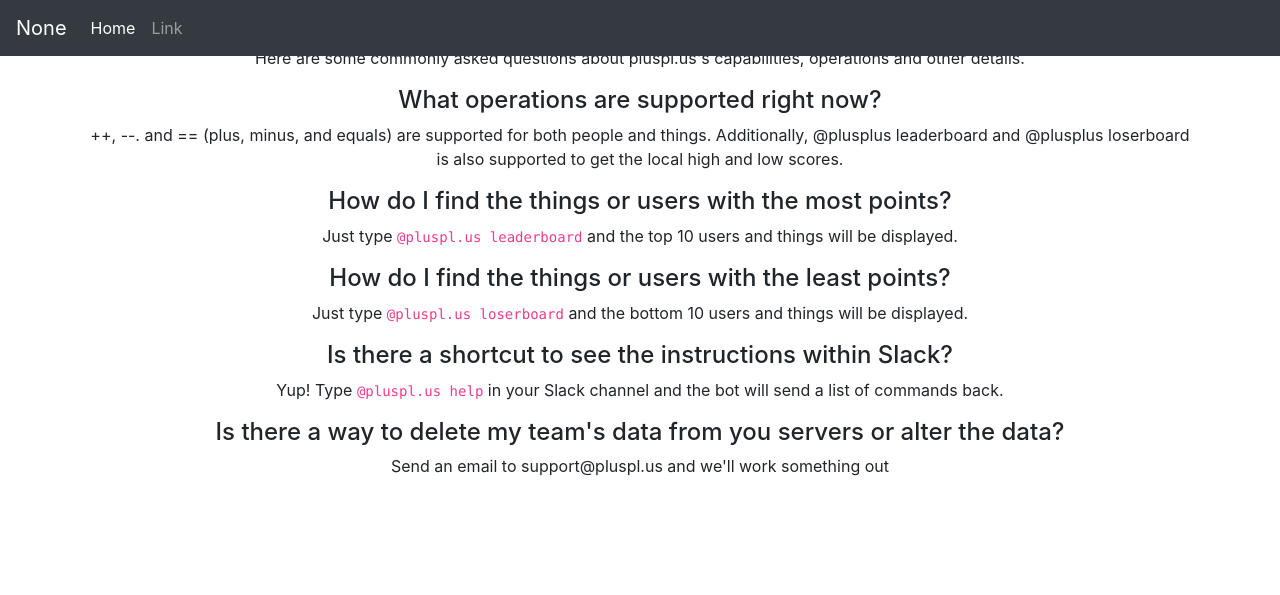
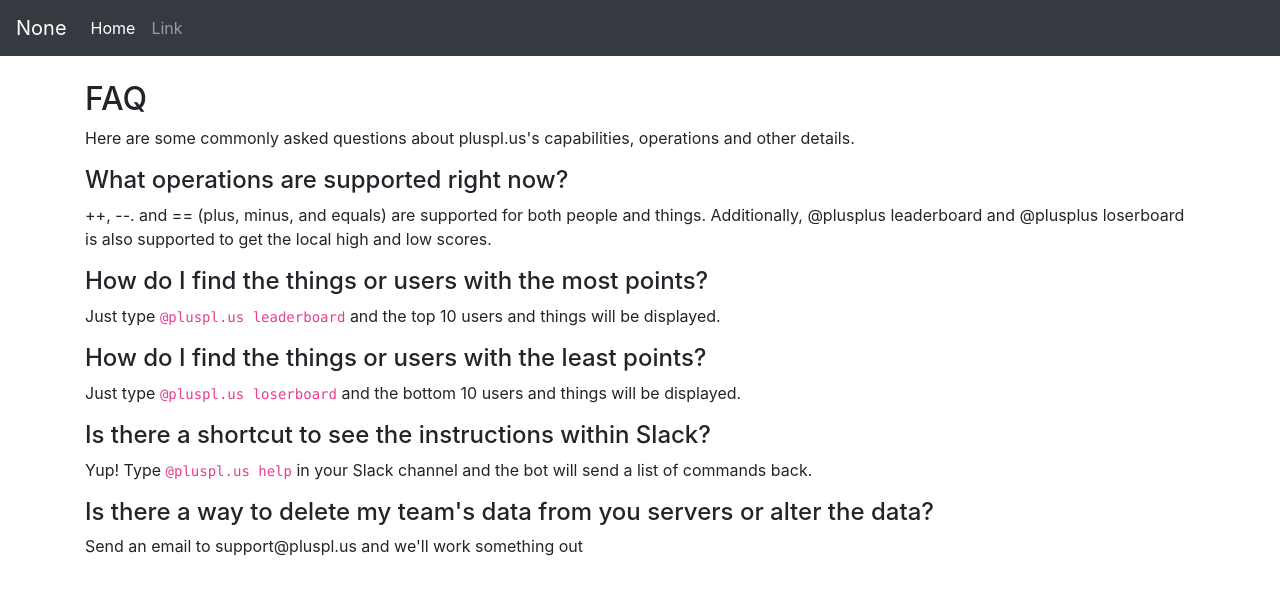
Before and after one commit to plusplusslack/pluspl.us, a Flask app: page /faq in a window 1280 px wide. Shown: the top 595 px of the page. Run offline with Flask 2, Linux system fonts and the light colour scheme; some libraries are stand-ins or nearby versions.

Commit message:
added buffer and unaligned some text

```diff
--- a/templates/document.html
+++ b/templates/document.html
@@ -1,7 +1,7 @@
 {%  extends "layout.html" %}
 {% block title %}- {{ title }}{% endblock %}
 {% block body %}
-    <div style="text-align: center;">
+    <div">
         <h2>{{ title }}</h2>
     {{ content|safe }}
     </div>
--- a/templates/layout.html
+++ b/templates/layout.html
@@ -7,6 +7,11 @@
 
     <!-- Bootstrap core CSS -->
   <link rel="stylesheet" href="https://stackpath.bootstrapcdn.com/bootstrap/4.3.1/css/bootstrap.min.css" integrity="sha384-ggOyR0iXCbMQv3Xipma34MD+dH/1fQ784/j6cY/iJTQUOhcWr7x9JvoRxT2MZw1T" crossorigin="anonymous">
+  <style>
+      body {
+          padding-top: 5rem;
+        }
+  </style>
   </head>
   <body>
     <nav class="navbar navbar-expand-md navbar-dark bg-dark fixed-top">
--- a/templates/support.html
+++ b/templates/support.html
@@ -1,7 +1,7 @@
 {%  extends "layout.html" %}
 {% block title %}- Support{% endblock %}
 {% block body %}
-    <div style="text-align: center;">
+    <div>
         <h2>Support</h2>
     Fill out the form below, or email {{ config.SUPPORT_EMAIL }} to get help.
 
```
